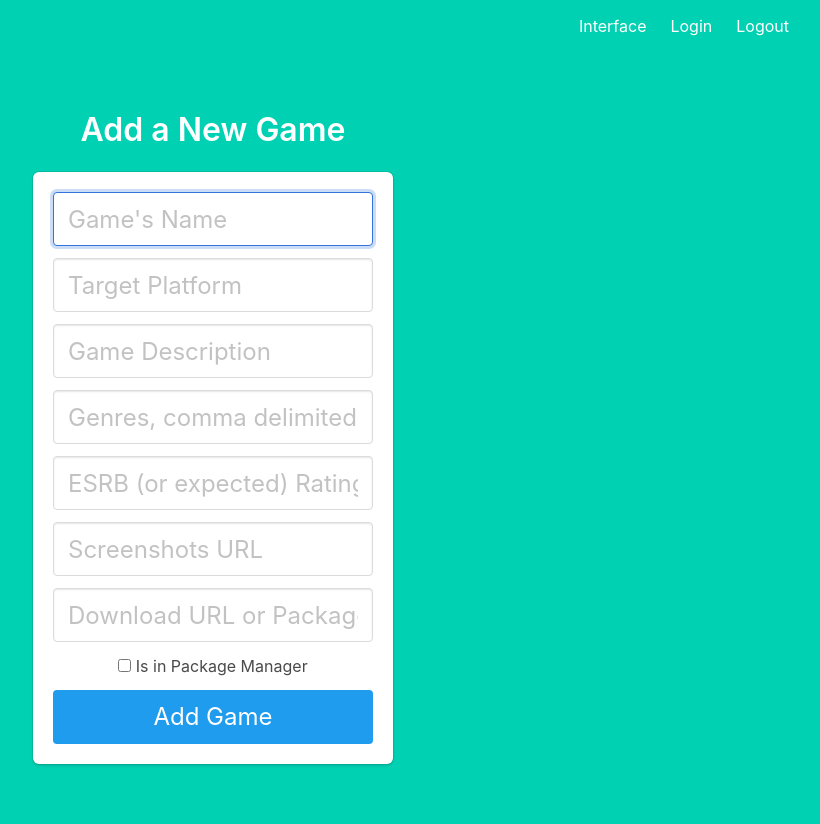
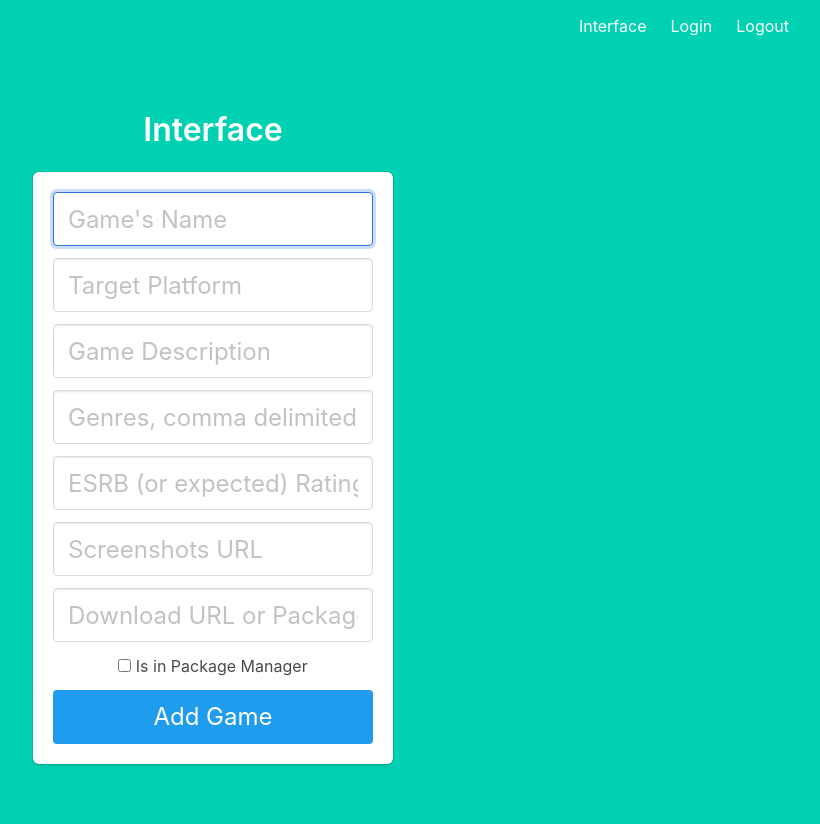
Before and after one commit to drauger-os-development/vetala-store-backend, a Python web app: template templates/interface.html in a window 1280 px wide. Shown: the whole page, without its empty margins (427-1247 px from the left). Run offline with Jinja, Linux system fonts and the light colour scheme; the template is opened without the code that fills it, so the values that code supplies are empty.

Commit message:
minor changes

```diff
--- a/templates/interface.html
+++ b/templates/interface.html
@@ -2,54 +2,54 @@
 
 {% block content %}
 <div class="column is-4 is-offset-4">
-    <h3 class="title">Add a New Game</h3>
+    <h3 class="title">Interface</h3>
     <div class="box">
         <form method="POST" action="/interface">
             <div class="field">
                 <div class="control">
-                    <input class="input is-large" type="text" name="name" placeholder="Game's Name" autofocus="">
+                    <input class="input is-large" type="name" name="name" placeholder="Game's Name" autofocus="">
                 </div>
             </div>
 
             <div class="field">
                 <div class="control">
-                    <input class="input is-large" type="text" name="platform" placeholder="Target Platform">
+                    <input class="input is-large" type="platform" name="platform" placeholder="Target Platform">
                 </div>
             </div>
 
             <div class="field">
                 <div class="control">
-                    <input class="input is-large" type="text" name="description" placeholder="Game Description">
+                    <input class="input is-large" type="description" name="description" placeholder="Game Description">
                 </div>
             </div>
 
             <div class="field">
                 <div class="control">
-                    <input class="input is-large" type="text" name="genres" placeholder="Genres, comma delimited list">
+                    <input class="input is-large" type="genres" name="genres" placeholder="Genres, comma delimited list">
                 </div>
             </div>
 
             <div class="field">
                 <div class="control">
-                    <input class="input is-large" type="text" name="rating" placeholder="ESRB (or expected) Rating">
+                    <input class="input is-large" type="rating" name="rating" placeholder="ESRB (or expected) Rating">
                 </div>
             </div>
 
             <div class="field">
                 <div class="control">
-                    <input class="input is-large" type="url" name="screenshots_url" placeholder="Screenshots URL">
+                    <input class="input is-large" type="screenshots_url" name="screenshots_url" placeholder="Screenshots URL">
                 </div>
             </div>
 
             <div class="field">
                 <div class="control">
-                    <input class="input is-large" type="text" name="URL" placeholder="Download URL or Package Name">
+                    <input class="input is-large" type="url" name="URL" placeholder="Download URL or Package Name">
                 </div>
             </div>
 
             <div class="field">
                 <label class="checkbox">
-                    <input type="checkbox" name="in_pack_man">
+                    <input type="checkbox">
                     Is in Package Manager
                 </label>
             </div>
```
